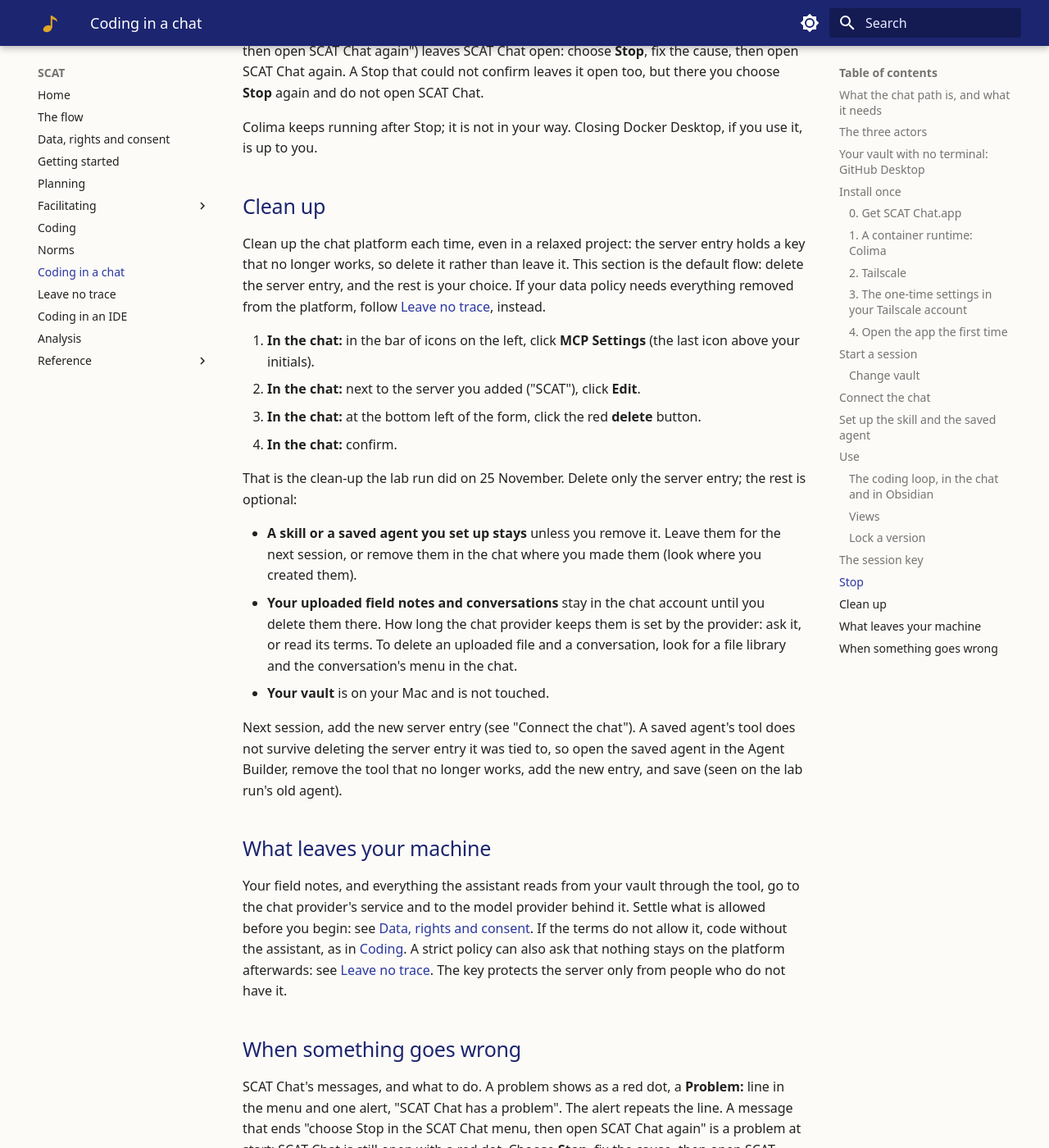
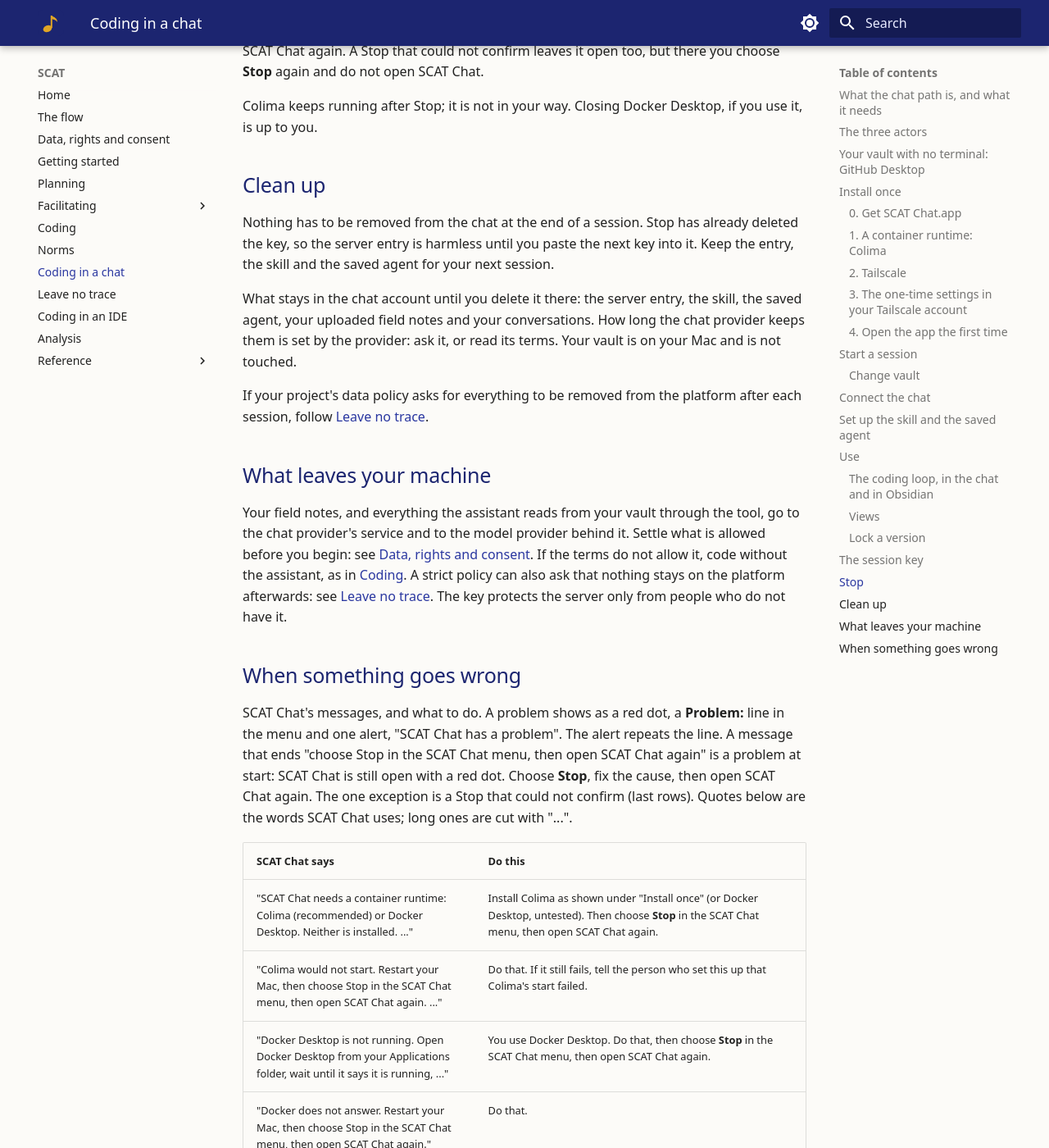
Before and after one commit to DynamicalSystemsGroup/scat-kg-tools, an MkDocs documentation site: the page built from docs/chat-path.md, in a window 1280 px wide and 1400 px high, scrolled down 13508 px. Shown: the whole window at 82% size. Built offline with MkDocs 1.6.1 and Material for MkDocs 9.7.7, drawn with Linux system fonts in a browser that asks for light colours; some of the changed text lies outside the part shown.

Commit message:
Chat path: the address stays the same; keep the server entry and paste the new key each session
The guide said the address changes each session and told every coder to delete the server entry
and rebuild the saved agent's tool. Both live runs kept one address, and the 26 November run showed
the agent keeps its tool when the entry's key is edited. Clean up is now nothing by default; Leave
no trace is the option for a strict policy (D-141). Two docs tests follow the revised wording.

```diff
--- a/docs/chat-path.md
+++ b/docs/chat-path.md
@@ -2,7 +2,7 @@
 
 !!! tip "Your next step"
     Read "What the chat path is, and what it needs", then do "Install once". You do that one time per Mac. After that,
-    every session runs the same way: start, connect the chat, use, stop, clean up.
+    every session runs the same way: start, connect the chat, use, stop.
 
 The chat path lets you code a narrative by talking to an assistant in a chat window in your browser, with no
 terminal in the coding itself. Obsidian stays where you read and decide. This page walks one session from start to
@@ -250,8 +250,9 @@ again even though you only edited the entry.
 
 ## Connect the chat
 
-Every session you add the address and the key to the chat. The key is new each session, so an entry from an earlier
-session no longer works: you delete it at the end ("Clean up"), and add a new one now.
+The first time, you add a server entry to the chat with the address and the key. The address stays the same from
+session to session; the key is new each session. So in later sessions you keep the entry and only paste the new key
+into it: open **MCP Settings**, click **Edit** next to the entry, paste the key, and save.
 
 As an example, in inference.coop's chat (lab run, 24 and 25 November, with lab material only):
 
@@ -316,10 +317,9 @@ the step says what to look for.
     start from that Select, not from the model menu or from typing `@`.
 18. **In the chat:** use **Select** to pick the agent. A new chat starts with it.
 
-An agent's tool is tied to the server entry you chose when you saved it, and that tie does not survive deleting the
-entry. The server's address and key change each session, and each session you add a new entry (as in "Connect the
-chat"), so each session the saved agent's tool must be added again: open the agent in the Agent Builder, remove the
-tool that no longer works, add the new entry, and save. This was seen on the lab run's old agent.
+An agent's tool is tied to the server entry you chose when you saved it. Editing that entry's key keeps the tie (seen
+in the lab run of 26 November). Deleting the entry breaks it: if you delete the entry and add a new one, open the agent
+in the Agent Builder, remove the tool that no longer works, add the new entry, and save.
 
 ## Use
 
@@ -408,7 +408,7 @@ What each Stop removes, and what stays:
 
 | Removed by Stop | Stays until you remove it |
 |---|---|
-| The public link (Funnel), the server's container, the key in your keychain, the key on your clipboard, the keep-awake | The server entry in the chat (you delete it: "Clean up") |
+| The public link (Funnel), the server's container, the key in your keychain, the key on your clipboard, the keep-awake | The server entry in the chat (keep it; next session paste the new key into it) |
 | | A skill or a saved agent you set up in the chat |
 | | Your uploaded field notes, and your conversations, in the chat |
 | | Your vault, and every change in it, on your Mac |
@@ -416,8 +416,7 @@ What each Stop removes, and what stays:
 
 ## Stop
 
-Stopping has two parts here: stop the session on your Mac, and check that it stopped. Then clean up the chat
-platform (next section).
+Stopping has two parts: stop the session on your Mac, and check that it stopped.
 
 1. **In the menu bar:** open SCAT Chat's menu and click **Stop**. Stop switches off the public link, removes the server,
    lets your Mac sleep again, deletes the key from your keychain and clears your clipboard of the key. It shows the
@@ -445,29 +444,16 @@ Colima keeps running after Stop; it is not in your way. Closing Docker Desktop,
 
 ## Clean up
 
-Clean up the chat platform each time, even in a relaxed project: the server entry holds a key that no longer works,
-so delete it rather than leave it. This section is the default flow: delete the server entry, and the rest is your
-choice. If your data policy needs everything removed from the platform, follow [Leave no
-trace](leave-no-trace.md), instead.
+Nothing has to be removed from the chat at the end of a session. Stop has already deleted the key, so the server
+entry is harmless until you paste the next key into it. Keep the entry, the skill and the saved agent for your next
+session.
 
-1. **In the chat:** in the bar of icons on the left, click **MCP Settings** (the last icon above your initials).
-2. **In the chat:** next to the server you added ("SCAT"), click **Edit**.
-3. **In the chat:** at the bottom left of the form, click the red **delete** button.
-4. **In the chat:** confirm.
+What stays in the chat account until you delete it there: the server entry, the skill, the saved agent, your uploaded
+field notes and your conversations. How long the chat provider keeps them is set by the provider: ask it, or read its
+terms. Your vault is on your Mac and is not touched.
 
-That is the clean-up the lab run did on 25 November. Delete only the server entry; the rest is optional:
-
-- **A skill or a saved agent you set up stays** unless you remove it. Leave them for the next session, or remove them
-  in the chat where you made them (look where you created
-  them).
-- **Your uploaded field notes and conversations** stay in the chat account until you delete them there. How long the chat
-  provider keeps them is set by the provider: ask it, or read its terms. To delete an uploaded file and a conversation,
-  look for a file library and the conversation's menu in the chat.
-- **Your vault** is on your Mac and is not touched.
-
-Next session, add the new server entry (see "Connect the chat"). A saved agent's tool does not survive deleting the
-server entry it was tied to, so open the saved agent in the Agent Builder, remove the tool that no longer works, add
-the new entry, and save (seen on the lab run's old agent).
+If your project's data policy asks for everything to be removed from the platform after each session, follow
+[Leave no trace](leave-no-trace.md).
 
 ## What leaves your machine
 
```
Also changed, not shown: 1 other file.
